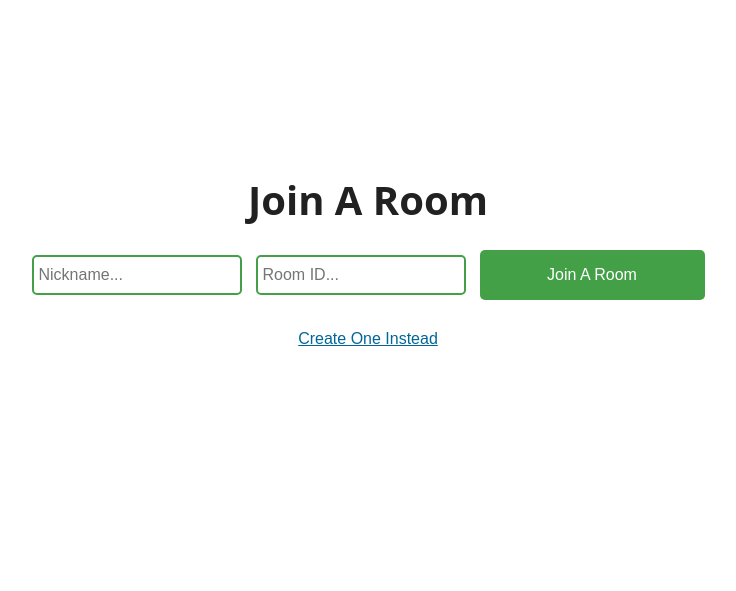
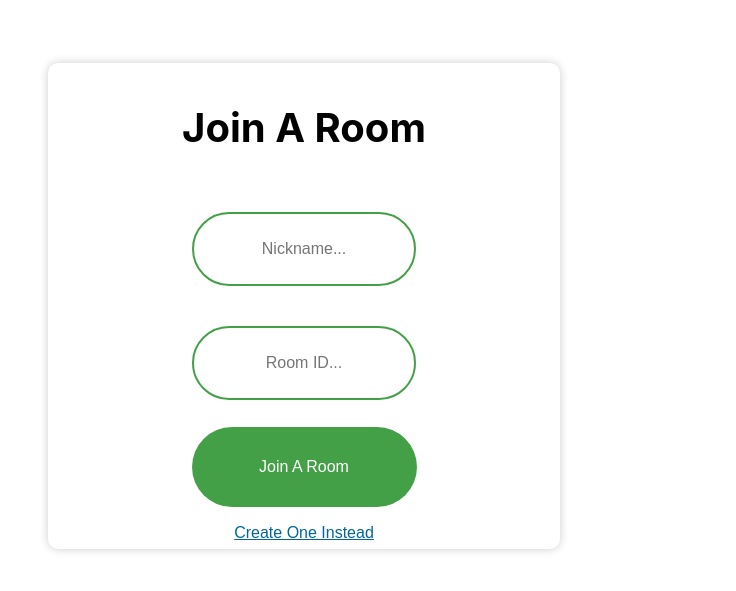
Before and after one commit to AshAman999/vidsync, a React (Create React App) app: page / in a window 1280 px wide. Shown: the part 129-720 px from the top of the page, without its empty margins (272-1008 px from the left). Built offline with nearby package versions, Linux system fonts and the light colour scheme; no server answers.

Commit message:
styles and feats

```diff
--- a/src/App.css
+++ b/src/App.css
@@ -1,4 +1,4 @@
-* {
+/* * {
   margin: 0;
   padding: 0;
   box-sizing: border-box;
@@ -18,51 +18,63 @@
   font-family: "Open Sans", sans-serif;
   display: grid;
   place-items: center;
-}
+} */
 
 body {
   margin: 0%;
   padding: 0%;
   overflow: hidden;
-  background-color: rgba(211, 211, 211, 0.692);
+  background-color: white(211, 211, 211, 0.692);
 }
 
 .joinChatContainer {
-  /* make this in center vertically */
-
+  /* 3d effect on container card */
+  perspective: 1000px;
+  border-radius: 10px;
+  box-shadow: 0px 0px 10px 0px rgba(0, 0, 0, 0.2);
+  width: 40%;
   display: flex;
+  margin-top: 15%;
+  margin-left: 25%;
+  margin-right: 25%;
   flex-direction: column;
   align-items: center;
-  text-align: center;
-  height: auto;
-  border: #263238;
-  border-radius: 10px;
-  padding: 10px;
-  /* width: 30%; */
-  background-color: #fff;
+  justify-content: center;
+  background-color: white;
+  /* border of widht 2px black color */
 }
 
 .joinChatContainer h3 {
   font-size: 2.5rem;
-  margin-bottom: 1rem;
+  margin-bottom: 2 rem;
+}
+.joinchatc {
+  text-align: center;
+  height: auto;
 }
 
 .joinChatContainer input {
+  display: flex;
+  flex-direction: column;
+  align-items: center;
+  justify-content: center;
+
   width: 210px;
-  height: 40px;
-  margin: 7px;
+  height: 60px;
+  margin: 20px;
   border: 2px solid #43a047;
-  border-radius: 5px;
+  border-radius: 60px;
   padding: 5px;
   font-size: 16px;
+  text-align: center;
 }
 
 .joinChatContainer button {
   width: 225px;
-  height: 50px;
+  height: 80px;
   margin: 7px;
   border: none;
-  border-radius: 5px;
+  border-radius: 60px;
   padding: 5px;
   font-size: 16px;
   background: #43a047;
@@ -73,8 +85,16 @@ body {
 .joinChatContainer button:hover {
   background: #2e7d32;
 }
+.form {
+  /* center the form input elements in center */
+  display: flex;
+  flex-direction: column;
+  align-items: center;
+  justify-content: center;
+}
 
 #createroombutton {
+  position: relative;
   background: none !important;
   border: none;
   padding: 0 !important;
@@ -82,6 +102,9 @@ body {
   color: #069;
   text-decoration: underline;
   cursor: pointer;
+  margin-top: 10px;
+  padding-top: 0%;
+  height: 50%;
 }
 .chat-window {
   width: 400px;
@@ -155,7 +178,7 @@ body {
 }
 
 #you .message-content {
-  justify-content: flex-center;
+  justify-content: center;
 }
 
 #you .message-meta {
@@ -168,7 +191,7 @@ body {
 }
 
 #other .message-content {
-  justify-content: flex-end;
+  justify-content: center;
   background-color: gray;
 }
 
@@ -178,14 +201,18 @@ body {
 }
 
 #admin {
-  justify-content: space-around;
+  text-align: center;
+  justify-content: center;
+  font-size: 14px;
 }
 
 #admin .message-content {
   justify-content: flex-end;
   background-color: yellowgreen;
-  padding-left: 5px;
-  padding-right: 5px;
+  padding-left: 10px;
+  padding-right: 10px;
+  margin-left: 10px;
+  margin-right: 10px;
   border-radius: 300px;
 }
 
--- a/src/App.js
+++ b/src/App.js
@@ -3,7 +3,7 @@ import io from "socket.io-client";
 import { useState } from "react";
 import MainScreen from "./Pages/MainScreen";
 import Chat from "./Pages/Chat";
-import Nav from "./Pages/nav";
+import CopyToClipboard from "react-copy-to-clipboard";
 const socket = io.connect("http://localhost:3002");
 
 function App() {
@@ -11,18 +11,19 @@ function App() {
   const [room, setRoom] = useState("");
   const [showChat, setShowChat] = useState(false);
   const [visibility, setVisibility] = useState(true);
-
+  const [roomName, setRoomName] = useState("");
   const joinRoom = () => {
     if (username !== "" && room !== "") {
-      socket.emit("join_room", { room: room, author: username });
+      socket.emit("join_room", { room: roomName, author: username });
       setShowChat(true);
     }
   };
   const createRoom = () => {
     if (username !== "") {
       //generate random room name string uuid
-      const roomName = Math.random().toString(36).substring(2, 15);
-      socket.emit("join_room", { room: roomName, author: username });
+      var rid = Math.random().toString(36).substring(2, 15)
+      setRoomName(rid);
+      socket.emit("join_room", { room: rid, author: username });
       setShowChat(true);
     }
   };
@@ -32,9 +33,9 @@ function App() {
       {!showChat ? (
         <div className="joinChatContainer">
           {visibility ? (
-            <div>
+            <div className="joinchatc">
               <h3>Join A Room</h3>
-              <form>
+              <form className="form">
                 <input
                   type="text"
                   required
@@ -49,10 +50,12 @@ function App() {
                   placeholder="Room ID..."
                   onChange={(event) => {
                     setRoom(event.target.value);
+                    setRoomName(event.target.value);
                   }}
                 />
-                <button onClick={joinRoom}>Join A Room</button>
-
+                <button onClick={() => {
+                  joinRoom();
+                }}>Join A Room</button>
               </form>
               <button
                 id="createroombutton"
@@ -64,7 +67,7 @@ function App() {
               </button>
             </div>
           ) : (
-            <div>
+            <div className="joinchatc">
               <h3>Create A Room</h3>
               <form>
                 <input
@@ -91,15 +94,22 @@ function App() {
         </div>
       ) : (
         <>
-          <Nav />
           <div className="container">
             <div className="row">
               <div className="col1">
-                <MainScreen socket={socket} username={username} room={room} />
+                <MainScreen socket={socket} username={username} room={roomName} />
               </div>
               <div className="col2">
-                <Chat socket={socket} username={username} room={room} />
+                <Chat socket={socket} username={username} room={roomName} />
+                <h4>
+                  {roomName}
+                </h4>
+                <CopyToClipboard text={roomName}>
+
+                  <button>Copy to clipboard</button>
+                </CopyToClipboard>
               </div>
+
             </div>
           </div>
         </>
```
